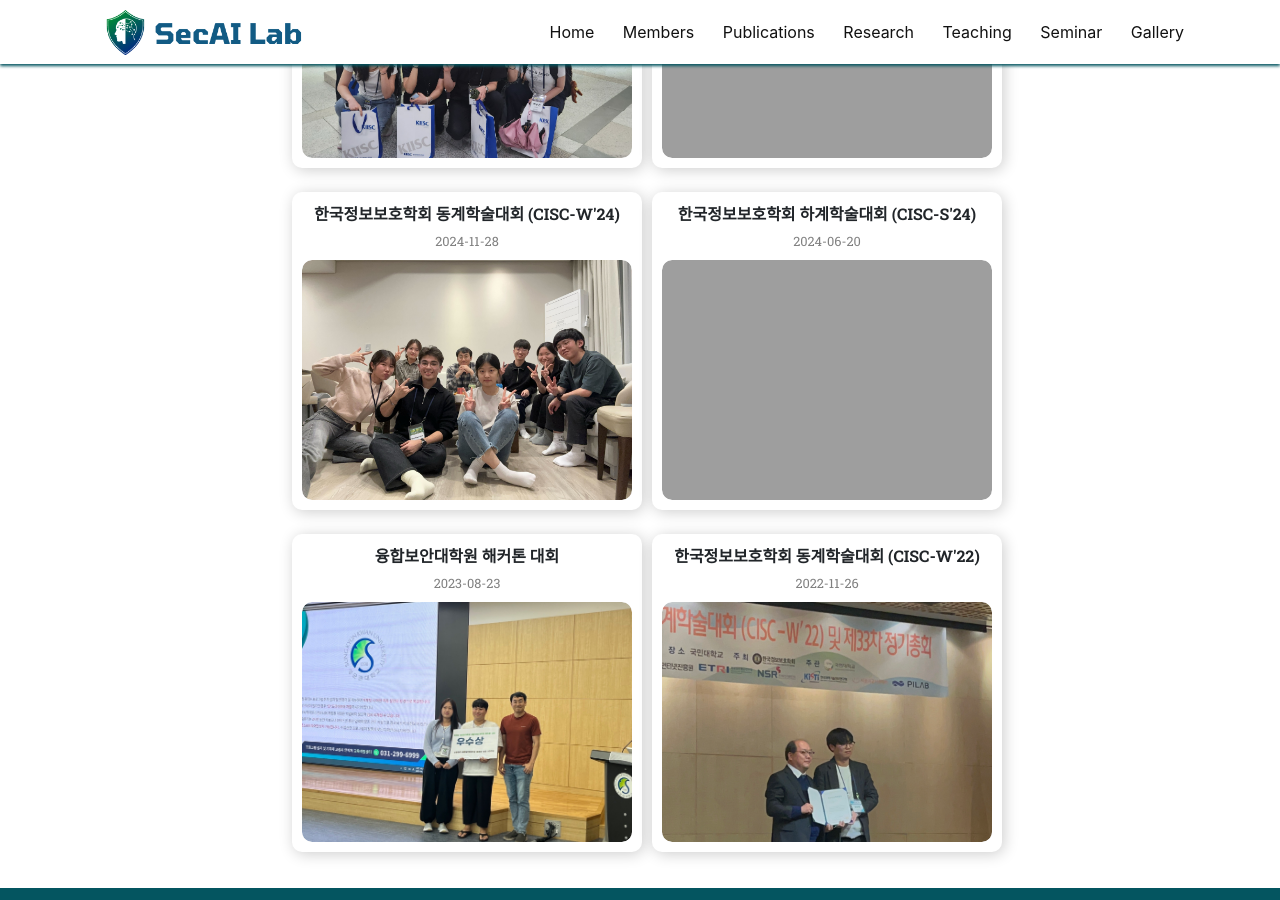
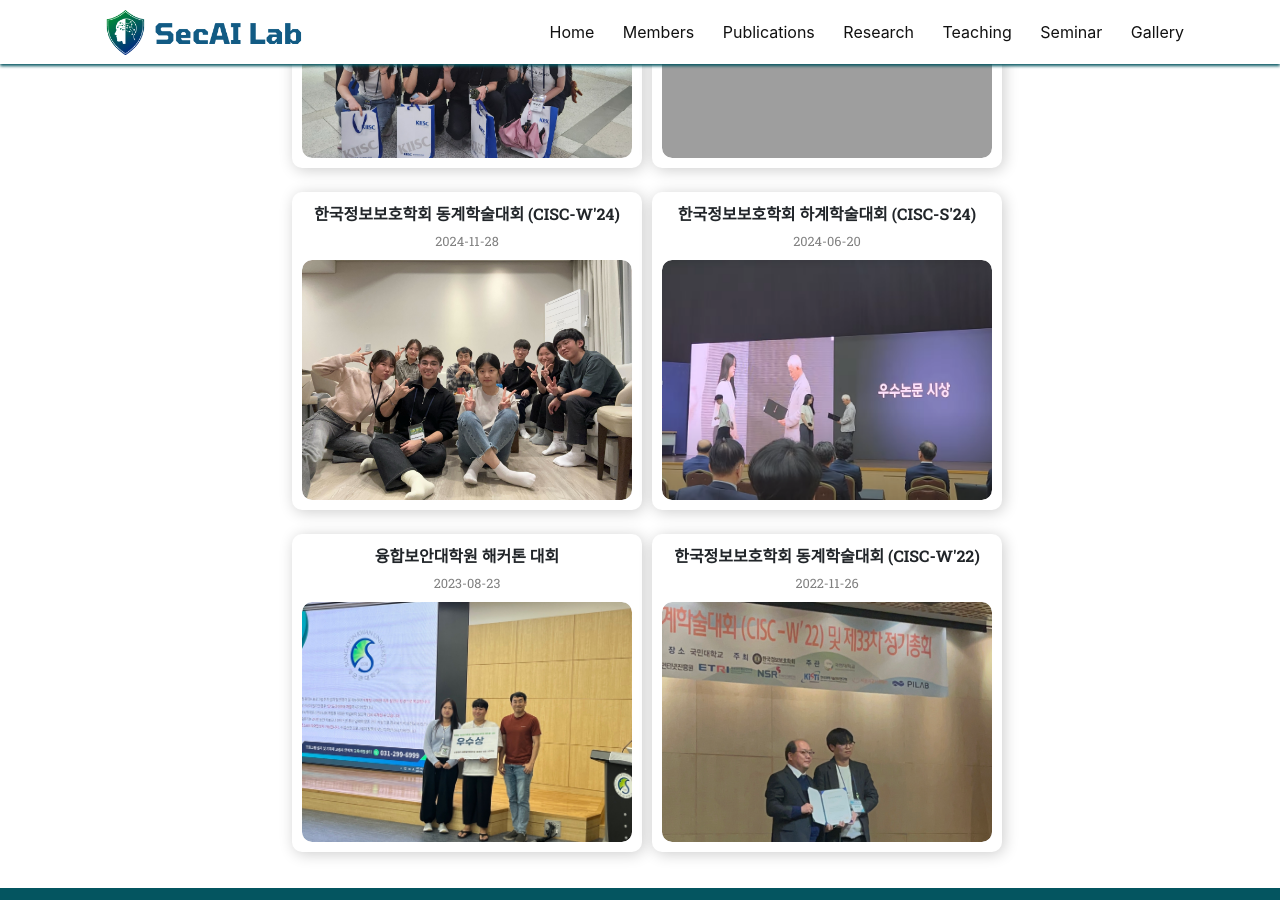
Before and after one commit to SecAI-Lab/secai-lab.github.io, a Jekyll site: the page built from pages/gallery.md, in a window 1280 px wide and 900 px high, scrolled down 688 px. Built offline with Jekyll 4.4.1, drawn with Linux system fonts in a browser that asks for light colours; nearby versions of some CDN libraries.

Commit message:
gallery update

```diff
--- a/_data/gallery.yml
+++ b/_data/gallery.yml
@@ -25,7 +25,7 @@
 
 - title: "한국정보보호학회 하계학술대회 (CISC-S'24)"
   images:
-    - filename: 240620.jpg
+    - filename: 240620.png
       date: "2024-06-20"
 
 - title: "융합보안대학원 해커톤 대회"
```
